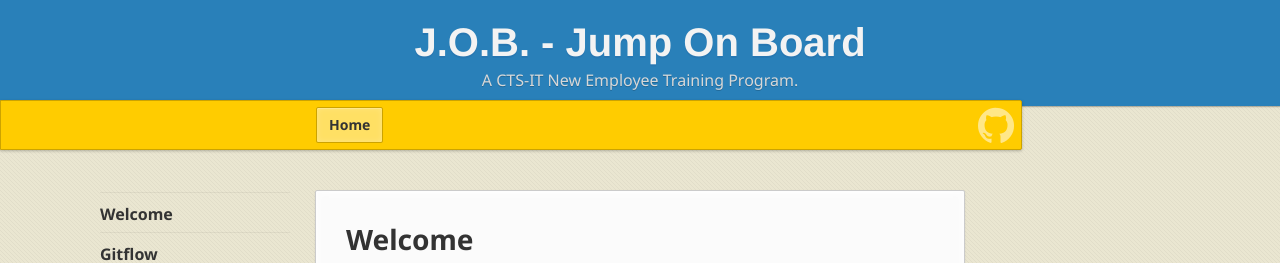
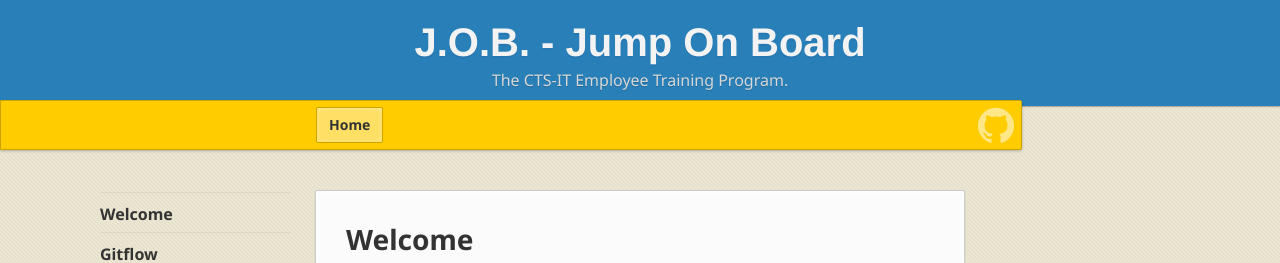
Before and after one commit to stokes-uf/J.O.B.-Jump-On-Board, a Jekyll site: the page built from index.md, in a window 1280 px wide. Shown: the top 263 px of the page. Built offline with Jekyll 4.4.1, drawn with Linux system fonts in a browser that asks for light colours; nearby versions of some CDN libraries; some web fonts are replaced.

Commit message:
change subtitle name of site and correct path to team photo

```diff
--- a/_includes/header.html
+++ b/_includes/header.html
@@ -18,6 +18,6 @@
   <header>
     <a href="">
       <h1>J.O.B. - Jump On Board</h1>
-      <p>A CTS-IT New Employee Training Program.</p>
+      <p>The CTS-IT Employee Training Program.</p>
     </a>
   </header>
--- a/_layouts/home.html
+++ b/_layouts/home.html
@@ -12,7 +12,7 @@
 <!--
     <p><img src="https://www.ctsi.ufl.edu/files/2010/11/BW_CTSI-website-update_JSJ_JJ73655.jpg" alt="CTS-IT Employees" height="427" width="640"></p>
 -->
-    <p><img src="../assets/images/2017teamphoto.jpg"
+    <p><img src="/assets/images/2017teamphoto.jpg"
     <p>Our training program is continualy evolving as is the technology we work with so as new content is available we will publish to this repository and site for your continued education.  </p>
 <br>
 <br>
```
